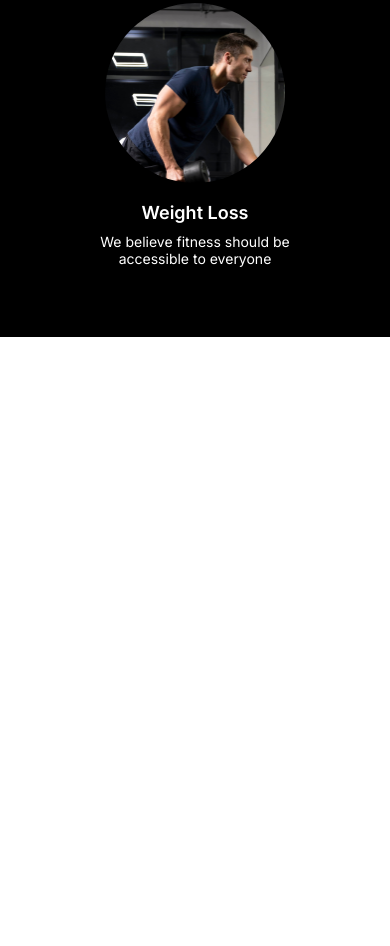
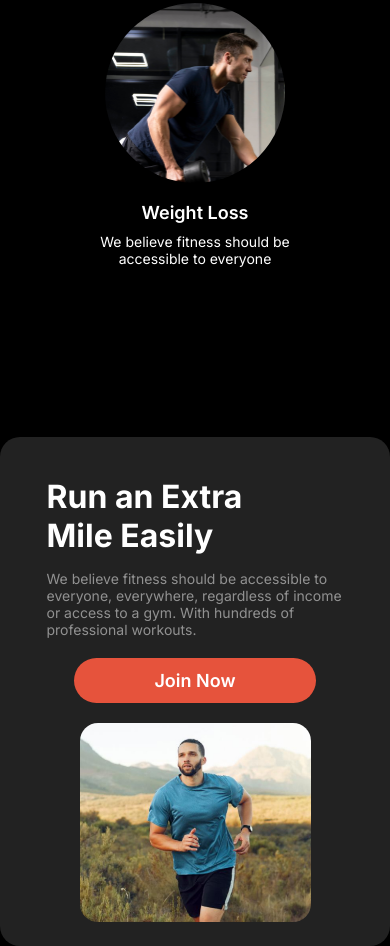
Before and after one commit to AzmainAzad/Assignment-2, a plain HTML site: page index.html in a window 390 px wide. Shown: the part 2187-3133 px from the top of the page. Before the commit the page ends 2524 px from the top, so only its background shows below. Drawn offline with Linux system fonts and the light colour scheme; a web font is replaced by a local one.

Commit message:
Adding Run Part

```diff
--- a/Styles/responsive.css
+++ b/Styles/responsive.css
@@ -14,7 +14,7 @@
     }
 
 
-    /* Responsive Css of Banner Part */
+    /* Responsive Css of Banner Section */
     .banner{
         flex-direction: column;
         width: 80%;
@@ -90,7 +90,7 @@
     }
 
 
-    /* Responsive Css of Habits Part */
+    /* Responsive Css of Habits Section */
     .habits{
         padding-top: 0px;
     }
@@ -114,4 +114,42 @@
         margin-top: 15px;
     }
 
+
+    /* Responsive Css of Run Section */
+    .run{
+        flex-direction: column;
+        padding: 20px 30px;
+    }
+
+    .run-text{
+        width: 90%;
+        margin: auto;
+        padding-top: 20px;
+    }
+
+    .run-text-h2{
+        font-size: 32px;
+    }
+
+    .run-btn{
+        display: block;
+        font-size: 18px;
+        font-family: "Inter", sans-serif;
+        font-weight: 600;
+        padding: 12px 80px;
+        border: none;
+        border-radius: 42px;
+        margin: 20px auto 0;
+    }
+
+    .run-pic{
+        width: 70%;
+        margin: 20px auto 0;
+    }
+
+    .space-cut{
+        display: none;
+    }
+
+
   }
--- a/Styles/style.css
+++ b/Styles/style.css
@@ -263,3 +263,62 @@ header{
     font-family: "Inter", sans-serif;
     margin-top: 10px;
 }
+
+main{
+    background-color: black;
+}
+
+
+
+/* Css of Run Part */
+.run{
+    background-color: #222222;
+    max-width: 1200px;
+    margin: auto;
+    display: flex;
+    justify-content: space-between;
+    padding: 40px 50px;
+    margin-top: 100px;
+    border-radius: 20px;
+}
+
+.run-text{
+    width: 45%;
+    padding-top: 50px;
+}
+
+.run-text-h2{
+    color: white;
+    font-size: 48px;
+    font-family: "Inter", sans-serif;
+    font-weight: bold;
+}
+
+.run-text-p{
+    color: rgba(255, 255, 255, 0.5);
+    font-size: 14px;
+    font-family: "Inter", sans-serif;
+    margin-top: 15px;
+}
+
+.run-btn{
+    background-color: #E6533C;
+    color: white;
+    font-size: 18px;
+    font-family: "Inter", sans-serif;
+    font-weight: 600;
+    padding: 16px 70px;
+    border: none;
+    border-radius: 42px;
+    margin-top: 30px;
+}
+
+.run-pic{
+    width: 45%;
+}
+
+.run-pic img{
+    width: 100%;
+    border-radius: 18px;
+    object-fit: cover;
+}
--- a/index.html
+++ b/index.html
@@ -88,6 +88,20 @@
            </div>
        </section>
        <!-- Ending of Habits Section -->
+
+       <!-- Starting of Run Section -->
+        <section class="run">
+           <div class="run-text">
+              <h2 class="run-text-h2">Run an Extra <br> Mile Easily</h2>
+              <p class="run-text-p">We believe fitness should be accessible to everyone, <span class="space-cut"><br></span>everywhere, regardless of income or access to a gym. With <span class="space-cut"><br></span>hundreds of professional workouts.</p>
+              <button class="run-btn">Join Now</button>
+           </div>
+
+           <div class="run-pic long-device">
+              <img src="assets/run.png" alt="">
+           </div>
+        </section>
+       <!-- Ending of Run Section -->
     </main>
 
     <!-- Ending of Main Part -->
```
Also changed, not shown: assets/run.png (added).
